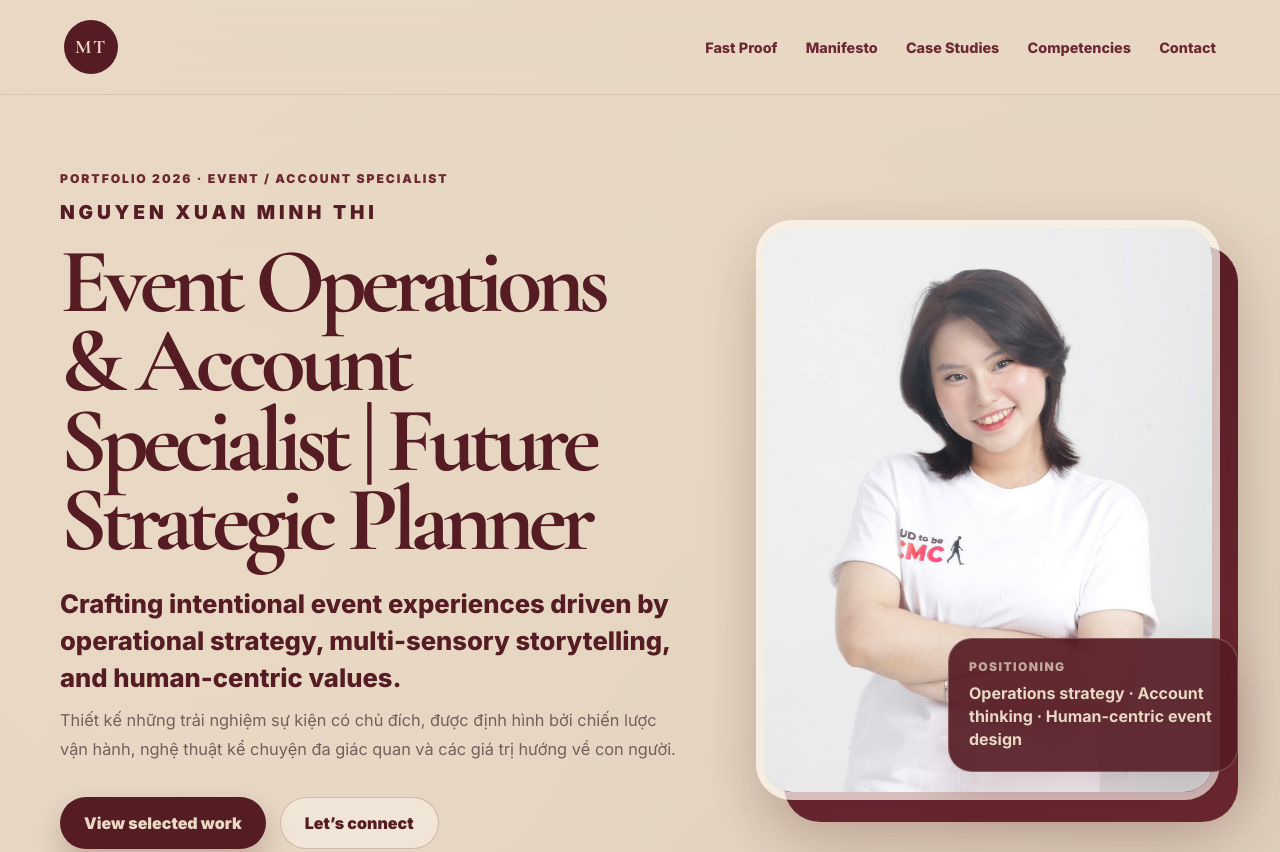
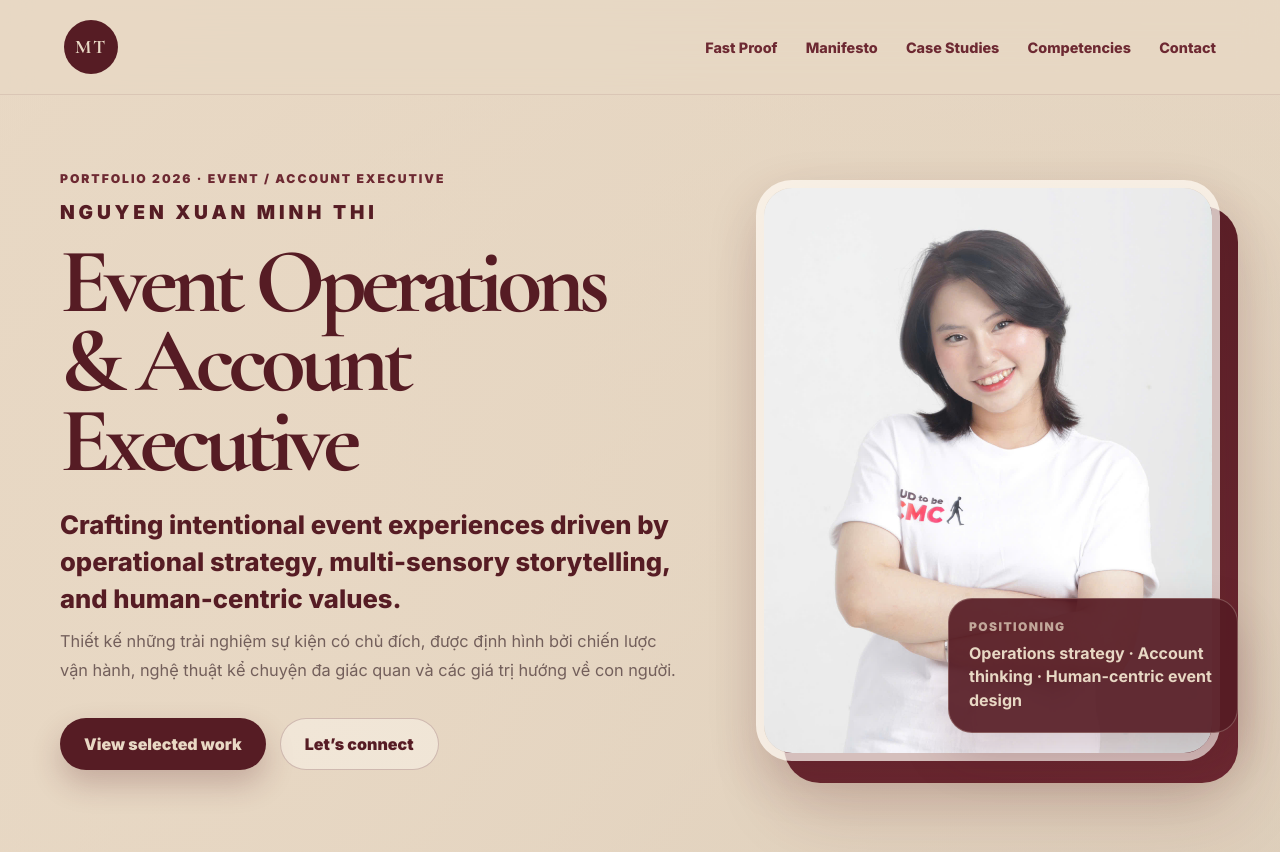
Before and after one commit to trihuynhnhut0107/minhthi-portfolio, a plain HTML site: page index.html in a window 1280 px wide. Shown: the top 852 px of the page. Drawn offline with nearby package versions, Linux system fonts and the light colour scheme.

Commit message:
fix: update job title from Specialist to Executive in portfolio

```diff
--- a/index.html
+++ b/index.html
@@ -29,11 +29,9 @@
     <main id="top">
       <section class="hero section-shell">
         <div class="hero-copy">
-          <p class="eyebrow">Portfolio 2026 · Event / Account Specialist</p>
+          <p class="eyebrow">Portfolio 2026 · Event / Account Executive</p>
           <p class="name-label">NGUYEN XUAN MINH THI</p>
-          <h1>
-            Event Operations & Account Specialist | Future Strategic Planner
-          </h1>
+          <h1>Event Operations & Account Executive</h1>
           <p class="hero-text">
             Crafting intentional event experiences driven by operational
             strategy, multi-sensory storytelling, and human-centric values.
```
